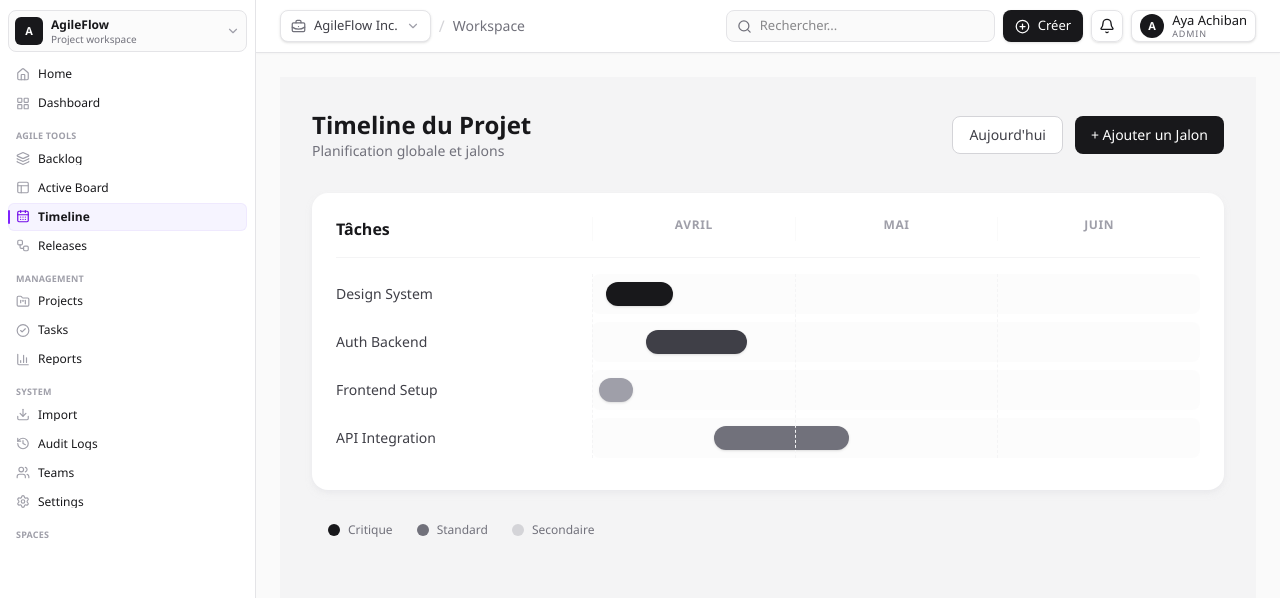
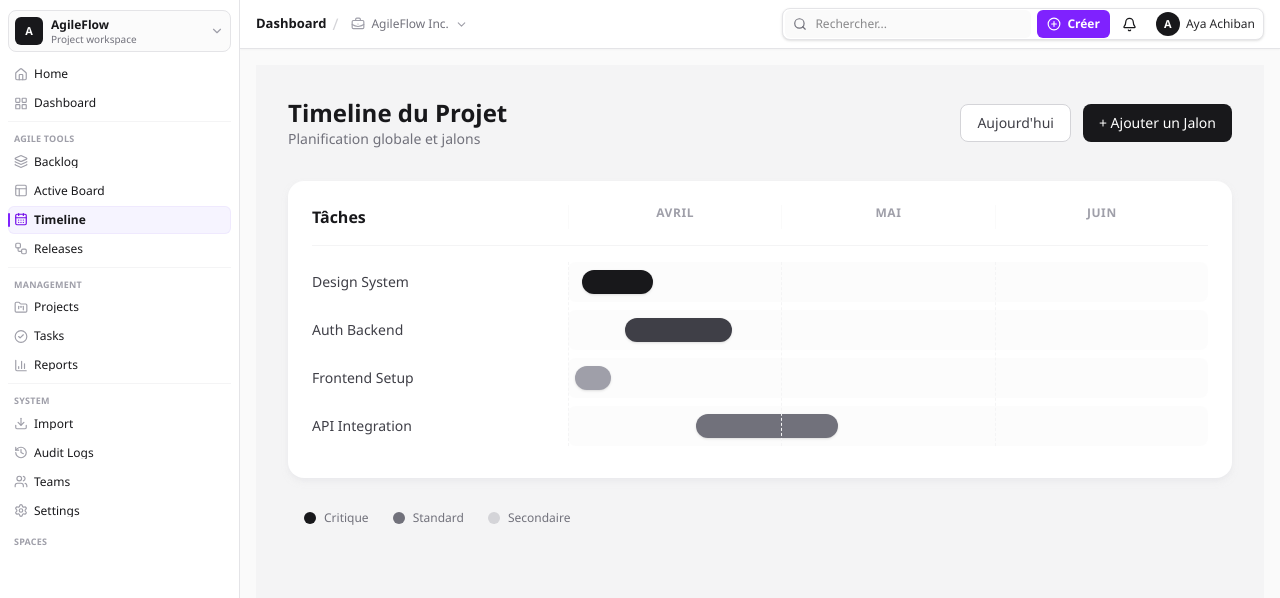
Before and after one commit to jadliaissam-edu/PM-A-frontend, a Next.js app: page /Board/Timeline in a window 1280 px wide. Shown: the top 598 px of the page. Built offline with nearby package versions, Linux system fonts and the light colour scheme; no server answers.

Commit message:
Make dashboard shell denser and closer to ClickUp

```diff
--- a/app/(dashboard)/layout.tsx
+++ b/app/(dashboard)/layout.tsx
@@ -114,11 +114,11 @@ export default function DashboardLayout({ children }: { children: ReactNode }) {
   return (
     <div className="flex h-screen overflow-hidden bg-zinc-50 text-zinc-900">
       {/* FIXED SIDEBAR */}
-      <aside className={`fixed left-0 top-0 z-40 hidden h-screen ${isCollapsed ? "w-16" : "w-64"} overflow-visible border-r border-zinc-200 bg-white transition-all duration-300 ease-in-out xl:flex xl:flex-col group`}>
+      <aside className={`fixed left-0 top-0 z-40 hidden h-screen ${isCollapsed ? "w-14" : "w-60"} overflow-visible border-r border-zinc-200 bg-white transition-all duration-200 ease-out xl:flex xl:flex-col group`}>
         <div className="flex min-h-0 flex-1 flex-col overflow-y-auto px-2 py-2.5">
         <button
           onClick={toggleCollapsed}
-          className="absolute -right-3 top-16 z-50 flex h-6 w-6 items-center justify-center rounded-full border border-zinc-200 bg-white text-zinc-500 opacity-0 shadow-sm transition hover:text-zinc-900 group-hover:opacity-100"
+          className="absolute -right-3 top-12 z-50 flex h-6 w-6 items-center justify-center rounded-full border border-zinc-200 bg-white text-zinc-500 opacity-0 shadow-sm transition hover:text-zinc-900 group-hover:opacity-100"
         >
           {isCollapsed ? <ChevronsRight size={14} /> : <ChevronsLeft size={14} />}
         </button>
@@ -136,13 +136,13 @@ export default function DashboardLayout({ children }: { children: ReactNode }) {
           {!isCollapsed && <ChevronDown size={14} className="text-zinc-400" />}
         </div>
 
-        <div className="mb-1 space-y-px">
+        <div className="mb-1 space-y-px border-b border-zinc-100 pb-1">
           <SidebarItem icon={<Home size={15} />} label="Home" href="/dashboard/enterprise" active={pathname === "/dashboard/enterprise" || pathname.startsWith("/dashboard")} isCollapsed={isCollapsed} />
           <SidebarItem icon={<LayoutGrid size={15} />} label="Dashboard" href="/dashboard/enterprise" active={false} isCollapsed={isCollapsed} />
         </div>
 
         <SectionTitle title="Agile Tools" isCollapsed={isCollapsed} />
-        <div className="mb-1 space-y-px">
+        <div className="mb-1 space-y-px border-b border-zinc-100 pb-1">
           <SidebarItem icon={<Layers3 size={15} />} label="Backlog" href="/sprint" active={pathname === "/sprint"} isCollapsed={isCollapsed} />
           <SidebarItem icon={<PanelsTopLeft size={15} />} label="Active Board" href="/Board/kanban" active={pathname.startsWith("/Board/kanban")} isCollapsed={isCollapsed} />
           <SidebarItem icon={<CalendarDays size={15} />} label="Timeline" href="/Board/Timeline" active={pathname.startsWith("/Board/Timeline")} isCollapsed={isCollapsed} />
@@ -150,7 +150,7 @@ export default function DashboardLayout({ children }: { children: ReactNode }) {
         </div>
 
         <SectionTitle title="Management" isCollapsed={isCollapsed} />
-        <div className="mb-1 space-y-px">
+        <div className="mb-1 space-y-px border-b border-zinc-100 pb-1">
           <SidebarItem icon={<FolderKanban size={15} />} label="Projects" href="/project" active={pathname === "/project" || pathname.startsWith("/project/")} isCollapsed={isCollapsed} />
           <SidebarItem icon={<CheckCircle2 size={15} />} label="Tasks" href="/tickets" active={pathname === "/tickets"} isCollapsed={isCollapsed} />
           <SidebarItem icon={<BarChart3 size={15} />} label="Reports" href="/reports" active={pathname === "/reports"} isCollapsed={isCollapsed} />
@@ -165,26 +165,30 @@ export default function DashboardLayout({ children }: { children: ReactNode }) {
         </div>
 
         <SectionTitle title="Spaces" isCollapsed={isCollapsed} />
-        <SpacesSection variant="sidebar" isCollapsed={isCollapsed} />
+        <div className="pt-0.5">
+          <SpacesSection variant="sidebar" isCollapsed={isCollapsed} />
+        </div>
         </div>
       </aside>
 
       {/* MAIN CONTENT AREA SHIFTED RIGHT BY THE FIXED SIDEBAR */}
-      <div className={`flex h-screen min-w-0 flex-1 flex-col transition-all duration-300 ease-in-out ${isCollapsed ? "xl:ml-16" : "xl:ml-64"}`}>
+      <div className={`flex h-screen min-w-0 flex-1 flex-col transition-all duration-200 ease-out ${isCollapsed ? "xl:ml-14" : "xl:ml-60"}`}>
         {/* FIXED HEADER */}
-        <header className="sticky top-0 z-30 border-b border-zinc-200 bg-white/90 px-4 py-2.5 shadow-[0_1px_2px_0_rgba(0,0,0,0.03)] backdrop-blur-md md:px-6">
+        <header className="sticky top-0 z-30 border-b border-zinc-200 bg-white/95 px-3 py-2 shadow-[0_1px_2px_0_rgba(0,0,0,0.03)] backdrop-blur-md md:px-4">
           <div className="flex flex-col gap-2 xl:flex-row xl:items-center xl:justify-between">
             {/* Header left side / Org switcher */}
             <div className="flex flex-col gap-1">
-              <div className="flex items-center gap-2">
+              <div className="flex items-center gap-1.5">
+                <span className="text-[13px] font-semibold text-zinc-900">Dashboard</span>
+                <span className="text-zinc-300">/</span>
                 <div className="relative" ref={orgDropdownRef}>
                   <button
                     onClick={() => setIsOrgDropdownOpen(!isOrgDropdownOpen)}
-                    className="flex h-8 items-center gap-2 rounded-lg border border-zinc-200 bg-white px-2.5 text-[13px] font-medium text-zinc-700 shadow-sm transition hover:bg-zinc-50"
+                    className="flex h-7 items-center gap-1.5 rounded-md border border-transparent bg-transparent px-1.5 text-[12px] font-medium text-zinc-500 transition hover:border-zinc-200 hover:bg-zinc-50 hover:text-zinc-800"
                   >
-                    <BriefcaseBusiness size={15} className="text-zinc-500" />
+                    <BriefcaseBusiness size={14} className="text-zinc-400" />
                     <span>{selectedOrg}</span>
-                    <ChevronDown size={14} className="text-zinc-400" />
+                    <ChevronDown size={13} className="text-zinc-400" />
                   </button>
 
                   {isOrgDropdownOpen && (
@@ -216,37 +220,36 @@ export default function DashboardLayout({ children }: { children: ReactNode }) {
                     </div>
                   )}
                 </div>
-                <span className="text-zinc-300">/</span>
-                <span className="text-sm font-medium text-zinc-500">Workspace</span>
               </div>
             </div>
 
             {/* Header Right Actions */}
-            <div className="flex flex-col gap-2 sm:flex-row sm:items-center">
-              <div className="flex h-8 items-center gap-2 rounded-lg border border-zinc-200 bg-zinc-50 px-2.5">
-                <Search size={15} className="text-zinc-500" />
+            <div className="flex flex-col gap-1.5 sm:flex-row sm:items-center">
+              <div className="flex h-8 items-center gap-1.5 rounded-lg border border-zinc-200 bg-white p-0.5 shadow-sm">
+              <div className="flex h-7 items-center gap-2 rounded-md bg-zinc-50 px-2">
+                <Search size={14} className="text-zinc-500" />
                 <input
                   type="text"
                   placeholder="Rechercher..."
-                  className="w-40 bg-transparent text-[13px] outline-none lg:w-56"
+                  className="w-40 bg-transparent text-[12px] outline-none lg:w-52"
                 />
               </div>
 
-              <button className="flex h-8 items-center justify-center gap-2 rounded-lg bg-zinc-900 px-3 text-[13px] font-medium text-white shadow-sm transition hover:bg-zinc-800">
-                <CirclePlus size={15} />
+              <button className="flex h-7 items-center justify-center gap-1.5 rounded-md bg-violet-600 px-2.5 text-[12px] font-semibold text-white transition hover:bg-violet-700">
+                <CirclePlus size={14} />
                 Créer
               </button>
 
-              <Link href="/notifications" className="flex h-8 w-8 items-center justify-center rounded-lg border border-zinc-200 text-zinc-700 shadow-sm transition hover:bg-zinc-100">
-                <Bell size={16} />
+              <Link href="/notifications" className="flex h-7 w-7 items-center justify-center rounded-md text-zinc-600 transition hover:bg-zinc-100 hover:text-zinc-900">
+                <Bell size={15} />
               </Link>
 
               <div className="relative" ref={dropdownRef}>
                 <button
                   onClick={() => setIsProfileOpen(!isProfileOpen)}
-                  className="flex h-8 items-center gap-2 rounded-lg border border-zinc-200 bg-white px-2 shadow-sm transition hover:bg-zinc-50"
+                  className="flex h-7 items-center gap-1.5 rounded-md px-1.5 transition hover:bg-zinc-100"
                 >
-                  <div className="flex h-6 w-6 items-center justify-center overflow-hidden rounded-full bg-zinc-900 text-[11px] font-semibold text-white ring-2 ring-white">
+                  <div className="flex h-6 w-6 items-center justify-center overflow-hidden rounded-full bg-zinc-900 text-[11px] font-semibold text-white">
                     {profile?.avatar_url ? (
                       <img src={profile.avatar_url} alt="avatar" className="h-full w-full object-cover" />
                     ) : (
@@ -254,8 +257,7 @@ export default function DashboardLayout({ children }: { children: ReactNode }) {
                     )}
                   </div>
                   <div className="hidden text-left sm:block">
-                    <p className="text-[13px] font-medium leading-4">{profile?.username || "Aya Achiban"}</p>
-                    <p className="text-[9px] uppercase leading-3 tracking-widest text-zinc-500">{profile?.bio || "ADMIN"}</p>
+                    <p className="text-[12px] font-medium leading-none text-zinc-800">{profile?.username || "Aya Achiban"}</p>
                   </div>
                 </button>
 
@@ -266,12 +268,13 @@ export default function DashboardLayout({ children }: { children: ReactNode }) {
                   />
                 )}
               </div>
+              </div>
             </div>
           </div>
         </header>
 
         {/* PAGE CONTENT */}
-        <main className="min-h-0 flex-1 overflow-y-auto overflow-x-hidden p-4 md:p-6">
+        <main className="min-h-0 flex-1 overflow-y-auto overflow-x-hidden p-3 md:p-4">
           {children}
         </main>
       </div>
@@ -382,7 +385,7 @@ function SidebarItem({
     <Link
       href={href}
       title={isCollapsed ? label : ""}
-      className={`group/item relative flex h-7 w-full items-center gap-2 rounded-md px-2 text-[12px] transition-colors duration-150 ${isCollapsed ? "justify-center px-1" : ""} ${active
+      className={`group/item relative flex h-7 w-full items-center gap-1.5 rounded-md px-1.5 text-[12px] transition-colors duration-150 ${isCollapsed ? "justify-center px-1" : ""} ${active
         ? "bg-violet-50/90 font-semibold text-violet-900 shadow-[inset_0_0_0_1px_rgba(124,58,237,0.06)]"
         : "text-zinc-600 hover:bg-zinc-100/80 hover:text-zinc-900"
         }`}
@@ -399,7 +402,7 @@ function SidebarItem({
 function SectionTitle({ title, isCollapsed = false }: { title: string, isCollapsed?: boolean }) {
   if (isCollapsed) return <div className="mx-2 my-1.5 h-px bg-zinc-200" />;
   return (
-    <div className="mb-0.5 mt-2 px-2">
+    <div className="mb-0.5 mt-1.5 px-1.5">
       <h3 className="text-[9px] font-semibold uppercase tracking-wide text-zinc-400">
         {title}
       </h3>
```
